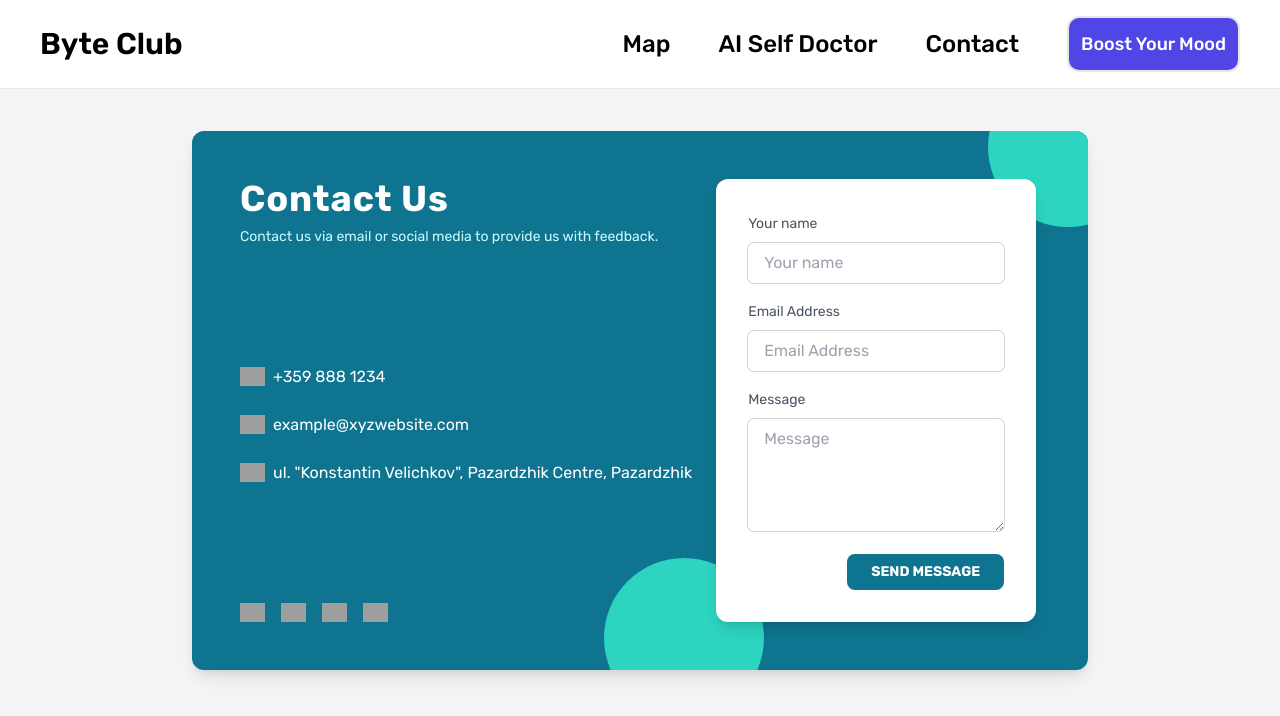
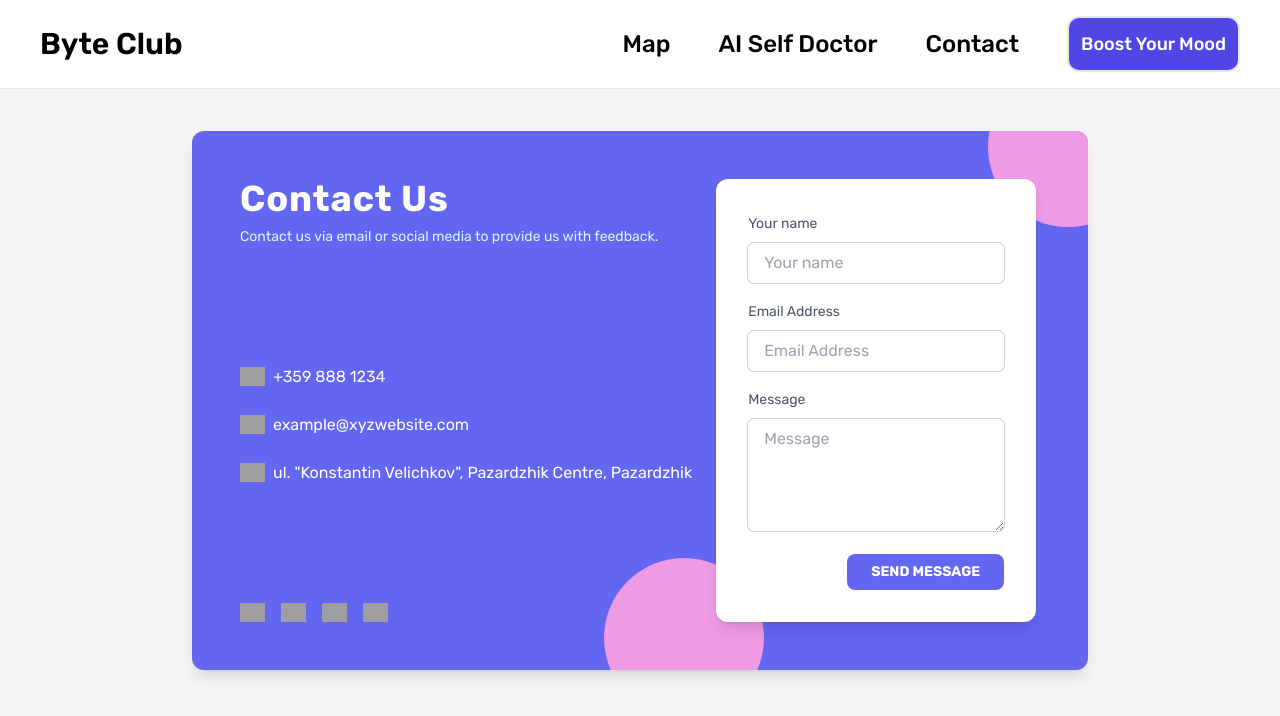
Before and after one commit to Code-Of-The-Future-Hackathon/code-of-the-future-2023-byte-club, a React (Vite) app in the folder client/: page /contact in a window 1280 px wide. Shown: the top 716 px of the page. Built offline with nearby package versions, Linux system fonts and the light colour scheme; grey boxes are pictures that could not be loaded; the HTML template or start-up script is replaced by a standard one.

Commit message:
Update contact form colors

```diff
--- a/client/src/components/Contact.jsx
+++ b/client/src/components/Contact.jsx
@@ -7,7 +7,7 @@ const Contact = () => {
 
             <body className = "antialised bg-gray-100">
                 <div className = "flex w-full min-h-screen justify-center items-center">
-                    <div className = "flex flex-col md:flex-row md:space-x-6 space-y-6 md:space-y-0 bg-cyan-700 w-full max-w-4xl p-8 sm:p-12 rounded-xl shadow-lg text-white overflow-hidden">
+                    <div className = "flex flex-col md:flex-row md:space-x-6 space-y-6 md:space-y-0 bg-indigo-500 w-full max-w-4xl p-8 sm:p-12 rounded-xl shadow-lg text-white overflow-hidden">
 
                         <div className="flex flex-col space-y-8 justify-between">
                             <div>
@@ -36,27 +36,27 @@ const Contact = () => {
                             </div>
                         </div>
                         <div className="relative">
-                            <div className="absolute w-40 h-40 bg-teal-400 rounded-full -right-28 -top-28">
+                            <div className="absolute w-40 h-40 bg-pink rounded-full -right-28 -top-28">
 
                             </div>
-                            <div className="absolute w-40 h-40 bg-teal-400 rounded-full -left-28 -bottom-24">
+                            <div className="absolute w-40 h-40 bg-pink rounded-full -left-28 -bottom-24">
 
                             </div>
                             <div className="relative z-0 bg-white rounded-xl shadow-lg p-8 text-gray-600 md:w-80">
                                 <form action="" className="flex flex-col space-y-4">
                                     <div>
                                         <label for="" className="text-sm">Your name</label>
-                                        <input type="text" placeholder="Your name" className="ring-1 ring-gray-300 w-full rounded-md px-4 py-2 mt-2 outline-none focus:ring-2 focus:ring-teal-300"/>
+                                        <input type="text" placeholder="Your name" className="ring-1 ring-gray-300 w-full rounded-md px-4 py-2 mt-2 outline-none focus:ring-2 focus:ring-pink"/>
                                     </div>
                                     <div>
                                         <label for="" className="text-sm">Email Address</label>
-                                        <input type="email" placeholder="Email Address" className="ring-1 ring-gray-300 w-full rounded-md px-4 py-2 mt-2 outline-none focus:ring-2 focus:ring-teal-300"/>
+                                        <input type="email" placeholder="Email Address" className="ring-1 ring-gray-300 w-full rounded-md px-4 py-2 mt-2 outline-none focus:ring-2 focus:ring-pink"/>
                                     </div>
                                     <div>
                                         <label for="" className="text-sm">Message</label>
-                                        <textarea placeholder="Message" rows = "4" className="ring-1 ring-gray-300 w-full rounded-md px-4 py-2 mt-2 outline-none focus:ring-2 focus:ring-teal-300"/>
+                                        <textarea placeholder="Message" rows = "4" className="ring-1 ring-gray-300 w-full rounded-md px-4 py-2 mt-2 outline-none focus:ring-2 focus:ring-pink"/>
                                     </div>
-                                    <button className="inline-block self-end bg-cyan-700 text-white font-bold rounded-lg px-6 py-2 uppercase text-sm">Send Message</button>
+                                    <button className="inline-block self-end bg-indigo-500 hover:bg-indigo-700 text-white font-bold rounded-lg px-6 py-2 uppercase text-sm">Send Message</button>
                                 </form>
                             </div>
                         </div>
```
